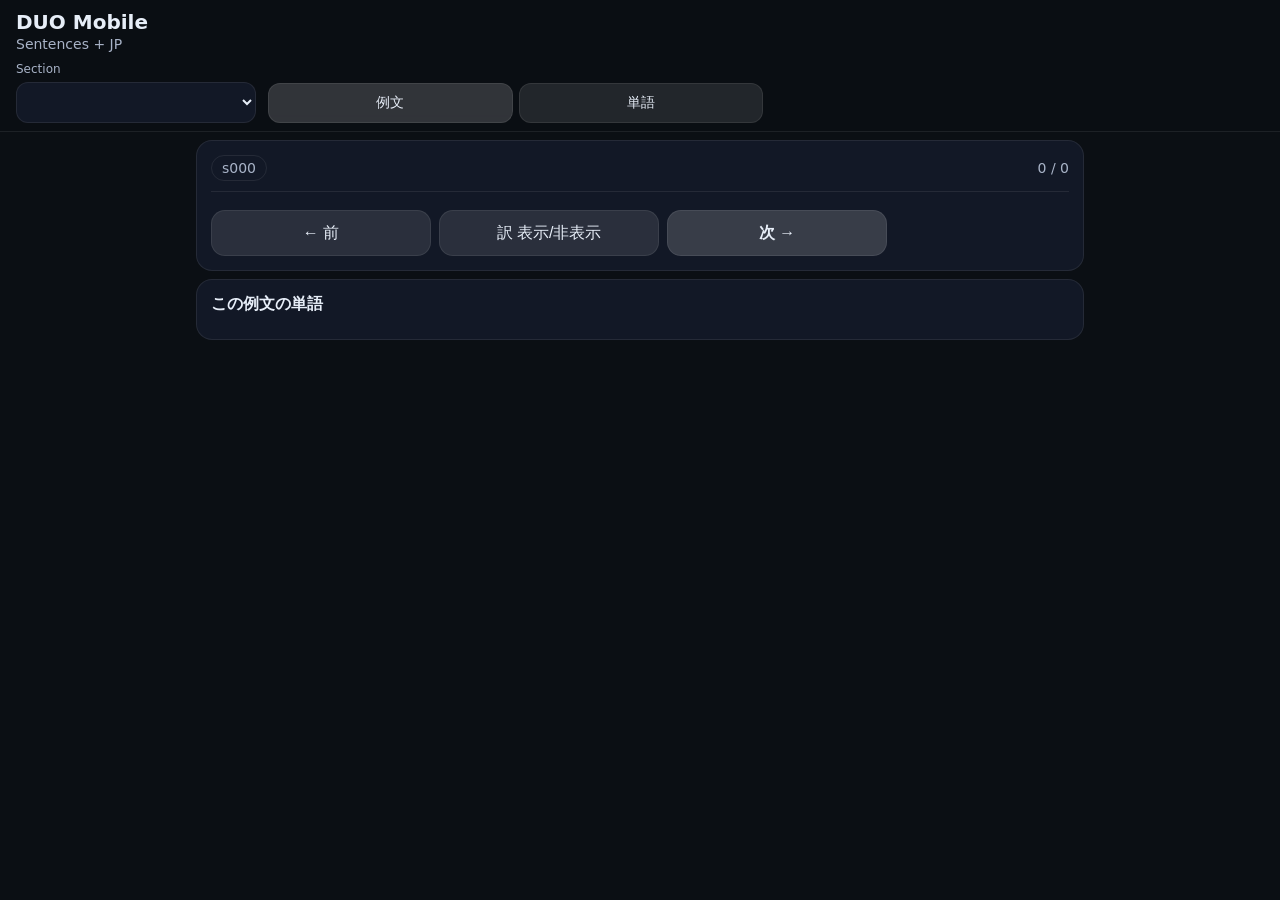
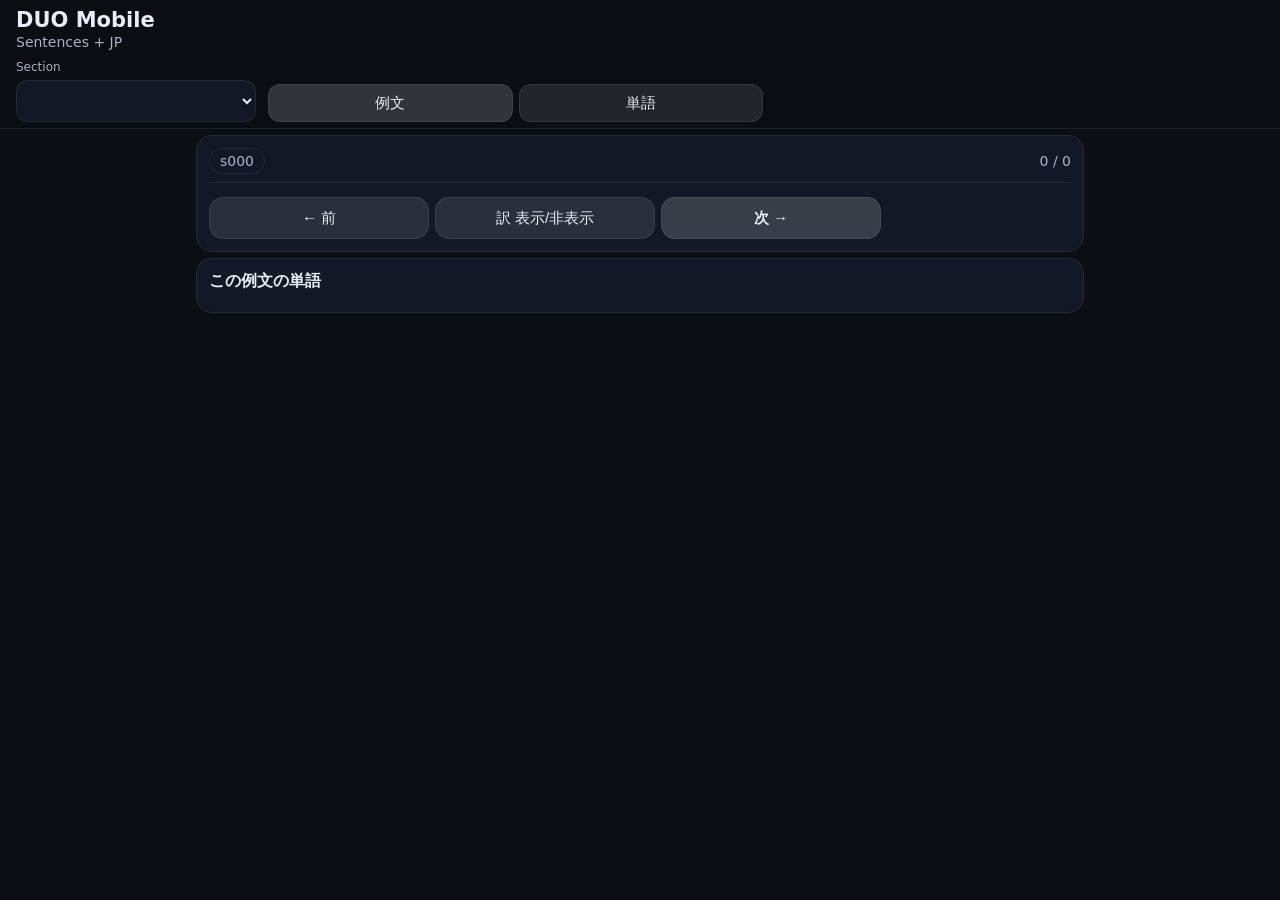

Improve Edge desktop readability and document section/audio fixes

--- a/css/style.css
+++ b/css/style.css
@@ -22,6 +22,8 @@ body {
   background: var(--bg);
   color: var(--text);
   font-family: system-ui, -apple-system, BlinkMacSystemFont, "Segoe UI", sans-serif;
+  -webkit-text-size-adjust: 100%;
+  text-size-adjust: 100%;
 }
 
 .topbar {
@@ -252,26 +254,28 @@ body {
   :root {
     --content-max-width: 920px;
     --content-padding-x: 16px;
-    --english-size: 20px;
-    --japanese-size: 16px;
-    --title-size: 20px;
+    --english-size: 22px;
+    --japanese-size: 17px;
+    --title-size: 21px;
     --subtitle-size: 14px;
-    --button-size: 16px;
+    --button-size: 15px;
     --chip-min-width: 180px;
   }
 
   .topbar {
-    padding: 10px 16px 8px;
+    padding: 8px 16px 6px;
   }
 
   .controls {
     grid-template-columns: minmax(180px, 240px) minmax(0, 1fr);
     align-items: end;
-    gap: 8px 12px;
+    gap: 6px 12px;
   }
 
   .select {
+    height: 42px;
     padding: 10px 12px;
+    font-size: 17px;
   }
 
   .seg {
@@ -280,8 +284,8 @@ body {
   }
 
   .seg-btn {
-    height: 40px;
-    font-size: 14px;
+    height: 38px;
+    font-size: 15px;
   }
 
   .meta-text,
@@ -293,32 +297,53 @@ body {
   }
 
   .card {
-    padding: 14px;
+    padding: 12px;
   }
 
   .container {
-    padding-top: 8px;
-    padding-bottom: 12px;
+    padding-top: 6px;
+    padding-bottom: 10px;
   }
 
   .view {
-    gap: 8px;
+    gap: 6px;
+  }
+
+  .meta,
+  .card-title {
+    margin-bottom: 8px;
+  }
+
+  .english {
+    line-height: 1.4;
+    margin: 6px 0 8px;
+  }
+
+  .japanese {
+    line-height: 1.5;
+    padding-top: 8px;
   }
 
   .actions {
     grid-template-columns: repeat(3, minmax(0, 220px));
     justify-content: start;
-    margin-top: 8px;
+    margin-top: 6px;
+    gap: 6px;
+  }
+
+  .btn {
+    height: 42px;
   }
 
   .audio-reveal-area {
-    min-height: 120px;
-    margin-top: 8px;
+    min-height: 108px;
+    margin-top: 6px;
+    padding: 12px;
   }
 
   .audio-batch-controls {
-    gap: 8px;
-    margin-top: 8px;
+    gap: 6px;
+    margin-top: 6px;
   }
 
   .audio-batch-picker {
